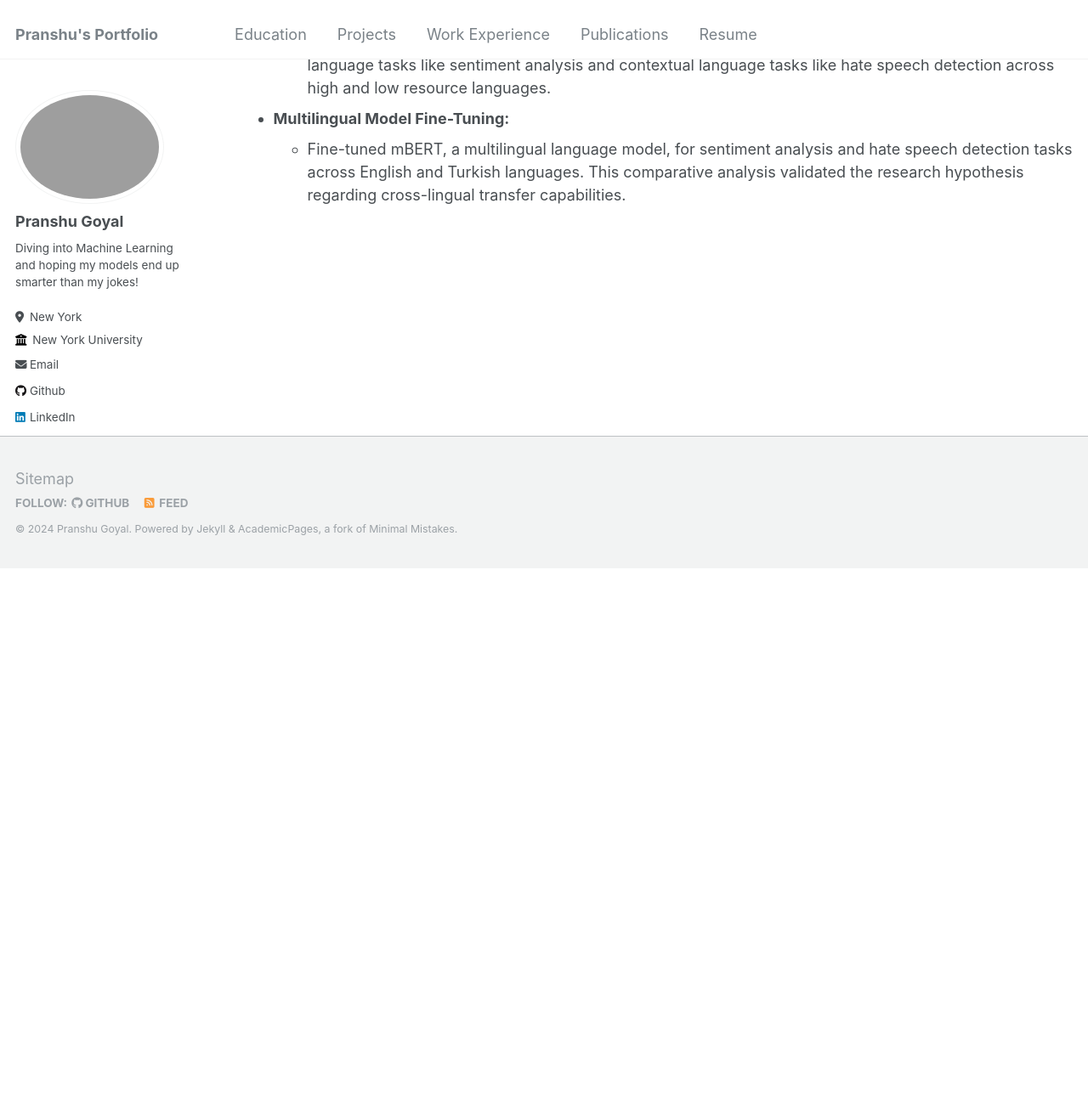
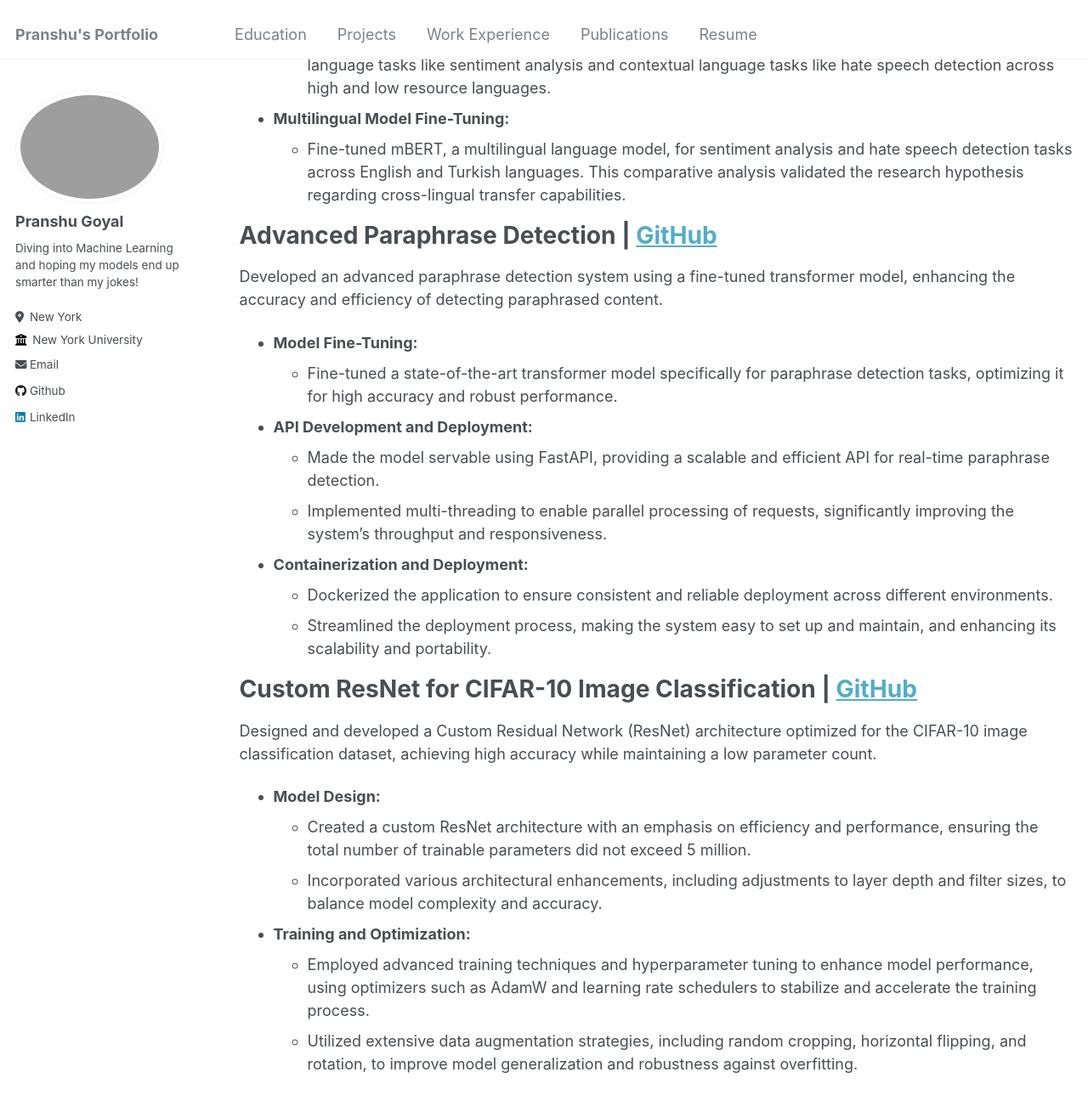
Before and after one commit to pranshu267/pranshu267.github.io, a Jekyll site: the page built from _pages/projects.md, in a window 1280 px wide and 1400 px high, scrolled down 2193 px. Shown: the top 1302 px of the window at 85% size. Built offline with Jekyll 4.4.1, drawn with Linux system fonts in a browser that asks for light colours; before the commit the page ends 2861 px from its top, so only the background shows below that.

Commit message:
Update projects.md

```diff
--- a/_pages/projects.md
+++ b/_pages/projects.md
@@ -62,3 +62,31 @@ A research project investigating the generalization ability of cross-lingual tra
 
 * **Multilingual Model Fine-Tuning:**
   * Fine-tuned mBERT, a multilingual language model, for sentiment analysis and hate speech detection tasks across English and Turkish languages. This comparative analysis validated the research hypothesis regarding cross-lingual transfer capabilities.
+
+Advanced Paraphrase Detection | [GitHub](https://github.com/pranshu267/Paraphrase)
+======
+Developed an advanced paraphrase detection system using a fine-tuned transformer model, enhancing the accuracy and efficiency of detecting paraphrased content.
+
+* **Model Fine-Tuning:**
+  * Fine-tuned a state-of-the-art transformer model specifically for paraphrase detection tasks, optimizing it for high accuracy and robust performance.
+
+* **API Development and Deployment:**
+  * Made the model servable using FastAPI, providing a scalable and efficient API for real-time paraphrase detection.
+  * Implemented multi-threading to enable parallel processing of requests, significantly improving the system's throughput and responsiveness.
+
+* **Containerization and Deployment:**
+  * Dockerized the application to ensure consistent and reliable deployment across different environments.
+  * Streamlined the deployment process, making the system easy to set up and maintain, and enhancing its scalability and portability.
+
+
+Custom ResNet for CIFAR-10 Image Classification | [GitHub](https://github.com/vibhor18/Deep-Learning-CiFar10-ResNet-)
+======
+Designed and developed a Custom Residual Network (ResNet) architecture optimized for the CIFAR-10 image classification dataset, achieving high accuracy while maintaining a low parameter count.
+
+* **Model Design:**
+  * Created a custom ResNet architecture with an emphasis on efficiency and performance, ensuring the total number of trainable parameters did not exceed 5 million.
+  * Incorporated various architectural enhancements, including adjustments to layer depth and filter sizes, to balance model complexity and accuracy.
+
+* **Training and Optimization:**
+  * Employed advanced training techniques and hyperparameter tuning to enhance model performance, using optimizers such as AdamW and learning rate schedulers to stabilize and accelerate the training process.
+  * Utilized extensive data augmentation strategies, including random cropping, horizontal flipping, and rotation, to improve model generalization and robustness against overfitting.
```
